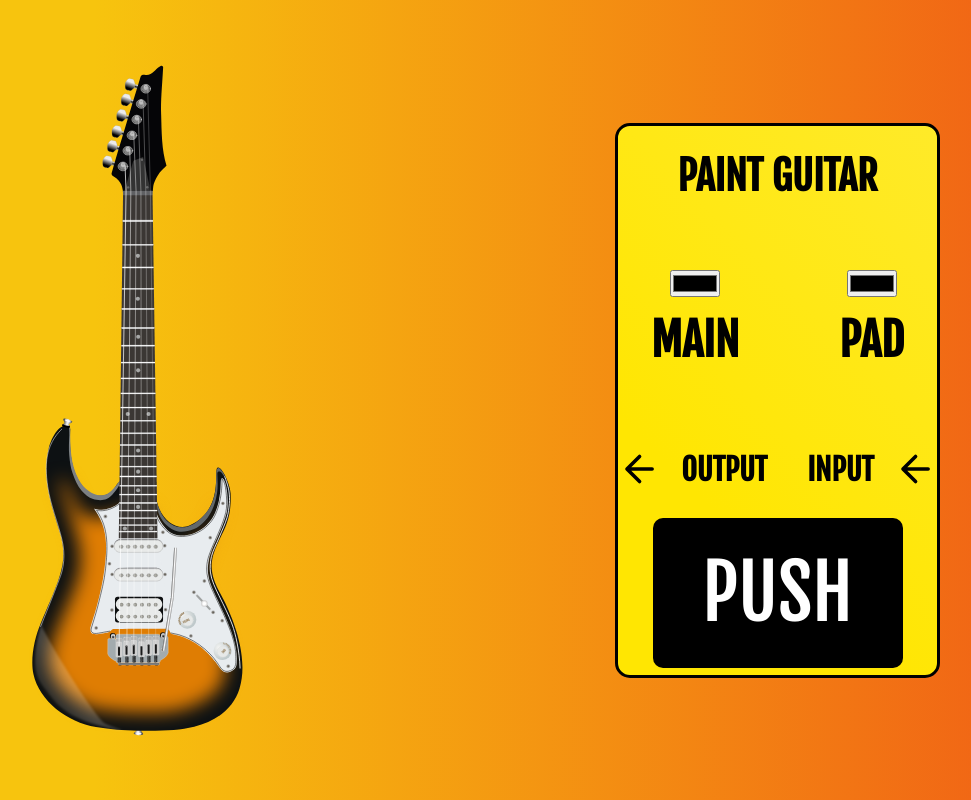
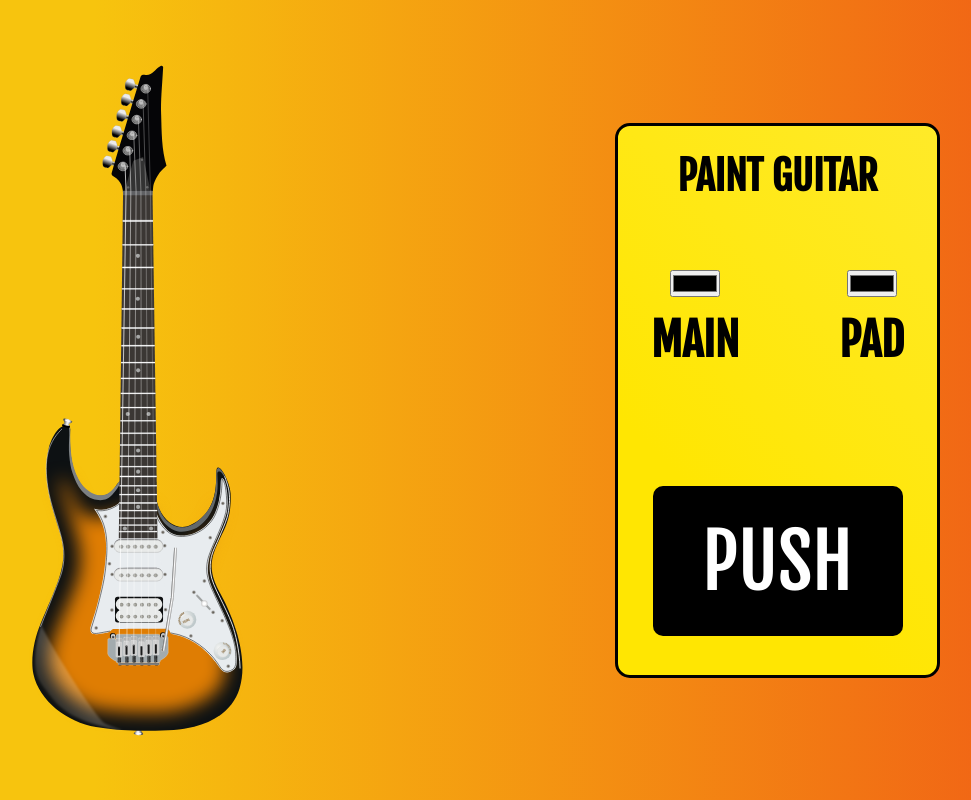
Before and after one commit to VladimirSaenko/SVG-Ibanez-GRG140-SB-CustomGuitar, a plain HTML site: page index.html in a window 1280 px wide. Shown: the whole page, without its empty margins (290-1261 px from the left). Drawn offline with Linux system fonts and the light colour scheme.

Commit message:
Update index.html

```diff
--- a/index.html
+++ b/index.html
@@ -25,12 +25,6 @@
             </div>
         </div>
         <div class="allrestbox">
-            <div>
-                <svg xmlns="http://www.w3.org/2000/svg" width="24" height="24" viewBox="0 0 24 24" fill="none" stroke="#000000" stroke-width="2" stroke-linecap="round" stroke-linejoin="round"><path d="M19 12H6M12 5l-7 7 7 7"/></svg>
-                <span>OUTPUT</span>
-                <span>INPUT</span>
-                <svg xmlns="http://www.w3.org/2000/svg" width="24" height="24" viewBox="0 0 24 24" fill="none" stroke="#000000" stroke-width="2" stroke-linecap="round" stroke-linejoin="round"><path d="M19 12H6M12 5l-7 7 7 7"/></svg>
-            </div>
             <button type="button" class="mainbutton">PUSH</button>
         </div>
     </div>
```
